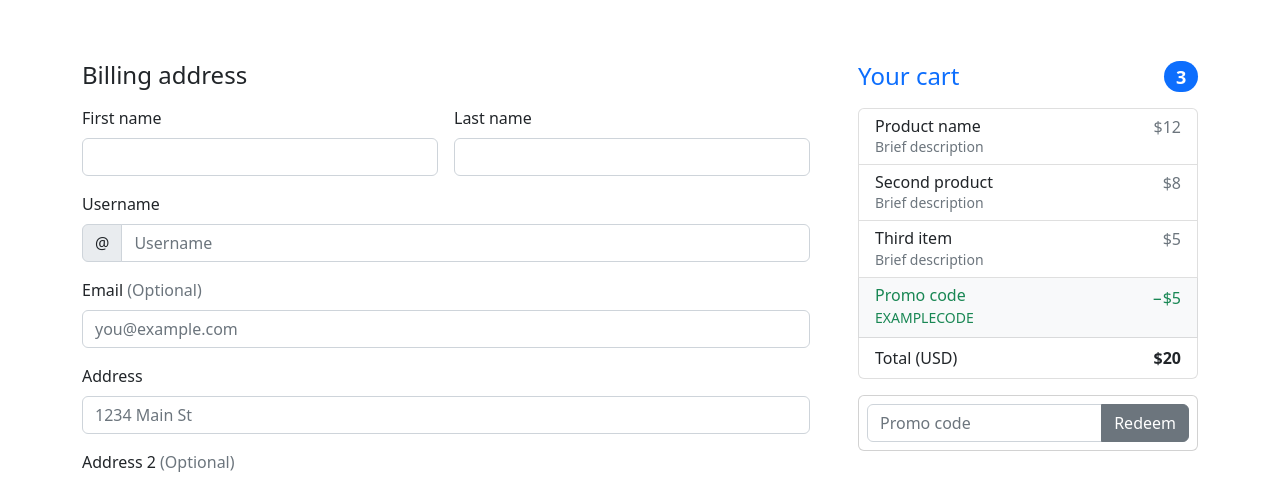
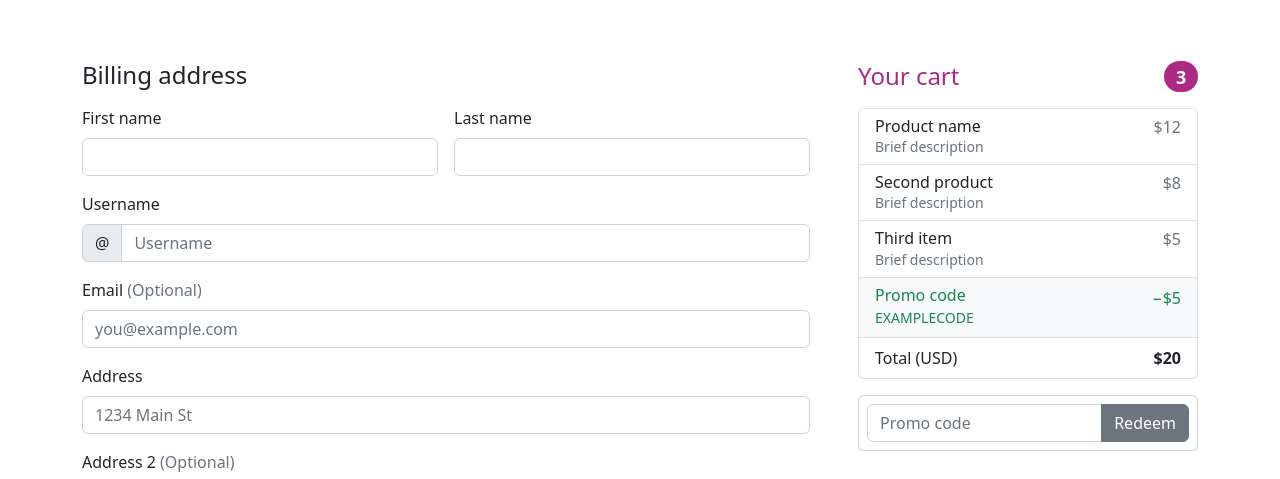
Before and after one commit to Littlaa/css-frameworks-ca, a website: page index.html in a window 1280 px wide. Shown: the part 294-773 px from the top of the page. Drawn offline with nearby package versions, Linux system fonts and the light colour scheme.

Commit message:
override variables

```diff
--- /dev/null
+++ b/src/scss/_variables.scss
@@ -0,0 +1,30 @@
+$white:    #fff;
+$gray-100: #f8f9fa;
+$gray-200: #e9ecef;
+$gray-300: #dee2e6;
+$gray-400: #ced4da;
+$gray-500: #adb5bd;
+$gray-600: #6c757d;
+$gray-700: #495057;
+$gray-800: #343a40;
+$gray-900: #212529;
+$black:    #000;
+
+$blue:    #ae2984;
+$indigo:  #6610f2;
+$purple:  #9a8bb7;
+$pink:    #d63384;
+$red:     #61ea8e;
+$orange:  #fd7e14;
+$yellow:  #604c0f;
+$green:   #198754;
+$teal:    #20c997;
+$cyan:    #9ecf5d;
+
+$container-max-widths: (
+  sm: 540px,
+  md: 720px,
+  lg: 960px,
+  xl: 1140px,
+  xxl: 1320px
+);
--- a/src/scss/styles.scss
+++ b/src/scss/styles.scss
@@ -1 +1,5 @@
+// Bootstrap variable overrides
+@import "variables.scss";
+
+// Bootstrap styles
 @import "../../node_modules/bootstrap/scss/bootstrap.scss";
```
Also changed, not shown: dist/css/styles.css, 1 other file.
